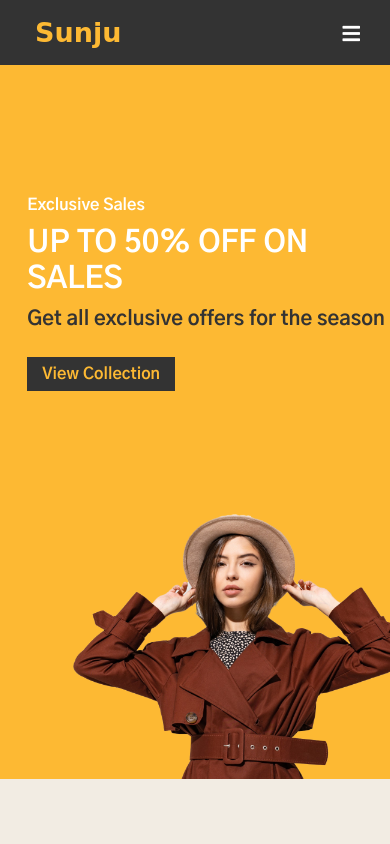
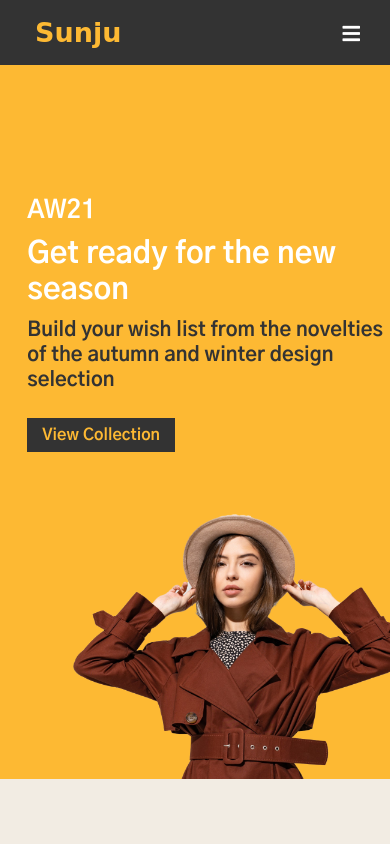
Before and after one commit to sunjus/ecommerce-fashion, a plain HTML site: page index.html in a window 390 px wide. Shown: the top 844 px of the page. Drawn offline with nearby package versions, Linux system fonts and the light colour scheme; a web font is replaced by a local one.

Commit message:
Changed font

```diff
--- a/index.html
+++ b/index.html
@@ -103,9 +103,9 @@
     <!-- Hero -->
     <div class="hero">
         <div class="left">
-          <span>Exclusive Sales</span>
-          <h1>UP TO 50% OFF ON SALES</h1>
-          <small>Get all exclusive offers for the season</small>
+          <span>AW21</span>
+          <h1>Get ready for the new season</h1>
+          <small>Build your wish list from the novelties of the autumn and winter design selection</small>
           <a href="">View Collection </a>
         </div>
         <div class="right">
--- a/styles.css
+++ b/styles.css
@@ -391,7 +391,7 @@ Hero
 
 .hero .left span {
   display: inline-block;
-  font-size: 2.5rem;
+  font-size: 3.5rem;
   margin-bottom: 1rem;
   color: var(--white);
   font-weight: 700;
@@ -433,7 +433,7 @@ Hero
     height: 50rem;
   }
   .hero .left span {
-    font-size: 1.7rem;
+    font-size: 2.8rem;
   }
   .hero .left h1 {
     font-size: 3.5rem;
@@ -463,7 +463,7 @@ Hero
     right: -18%;
   }
   .hero .left span {
-    font-size: 1.6rem;
+    font-size: 2.5rem;
   }
   .hero .left h1 {
     font-size: 3rem;
```
